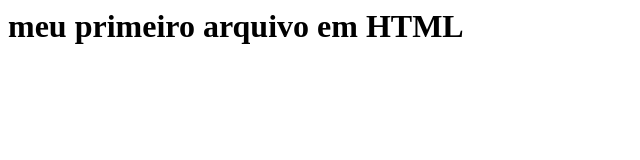
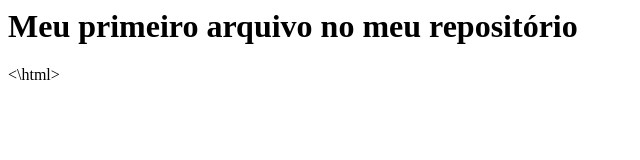
Before and after one commit to cibeleseed/meu-primeiro-repositorio, a plain HTML site: page index.html in a window 1280 px wide. Shown: the whole page, without its empty margins (0-640 px from the left). Drawn offline with Linux system fonts and the light colour scheme.

Commit message:
atualizando index.hmtl

```diff
--- a/index.html
+++ b/index.html
@@ -1,3 +1,3 @@
 <html>
-<h1> meu primeiro arquivo em HTML <h1/>
-</html>
+        <h1> Meu primeiro arquivo no meu repositório</h1>
+<\html>
```
